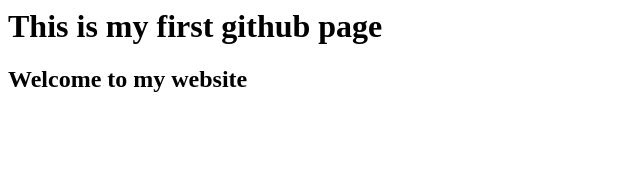
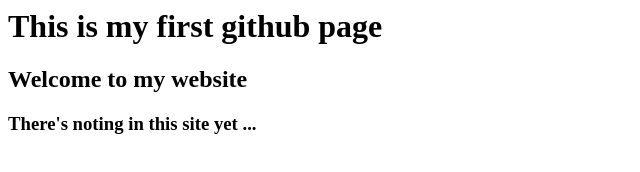
Before and after one commit to Youshya220/Helloworld.github.io, a plain HTML site: page index.html in a window 1280 px wide. Shown: the whole page, without its empty margins (0-640 px from the left). Drawn offline with Linux system fonts and the light colour scheme.

Commit message:
Update index.html

```diff
--- a/index.html
+++ b/index.html
@@ -24,6 +24,7 @@
   <body>
 	     <h1>This is my first github page</h1>
 	     <h2>Welcome to my website
+	     <h3>There's noting in this site yet ...
   </body>
 
 </html>
```
